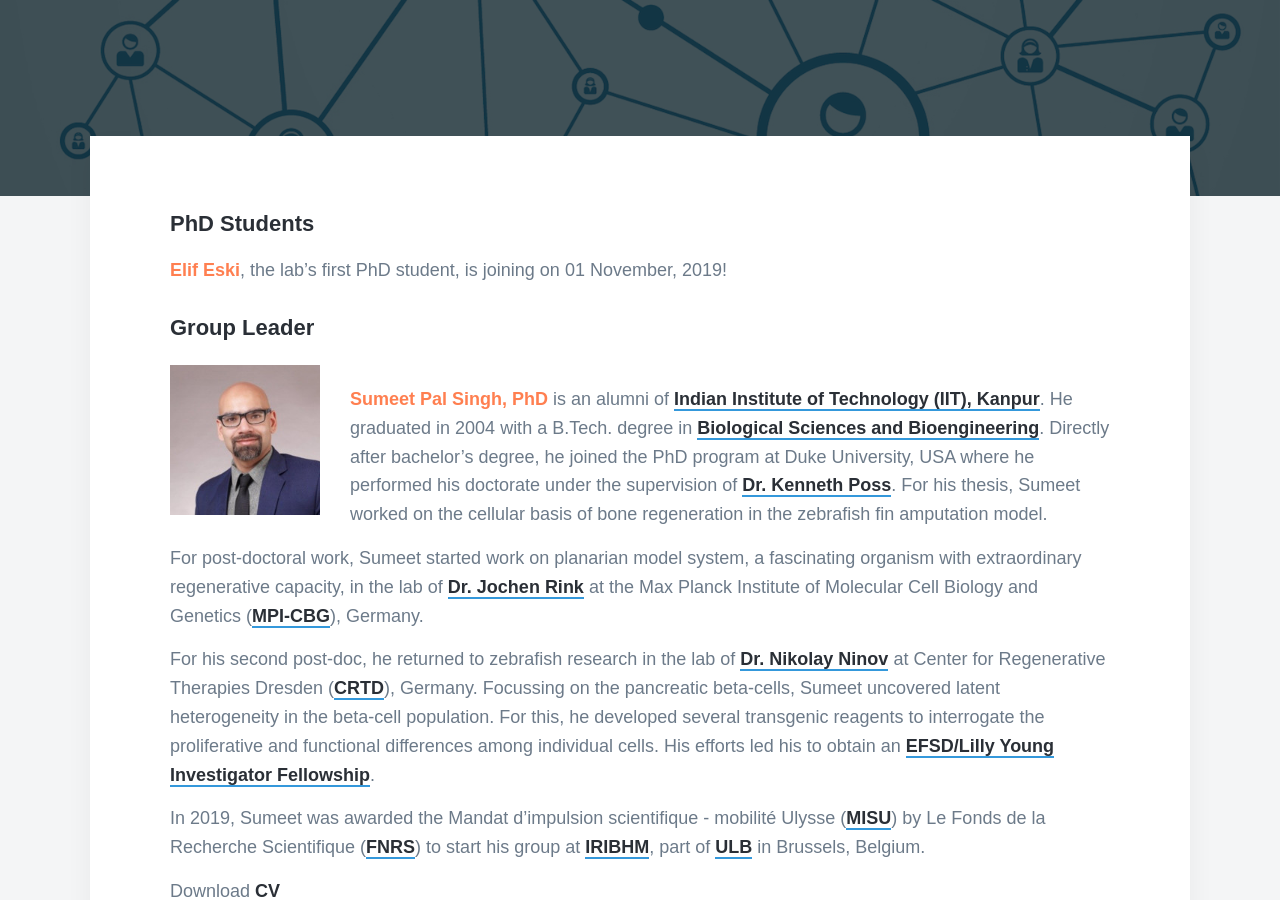
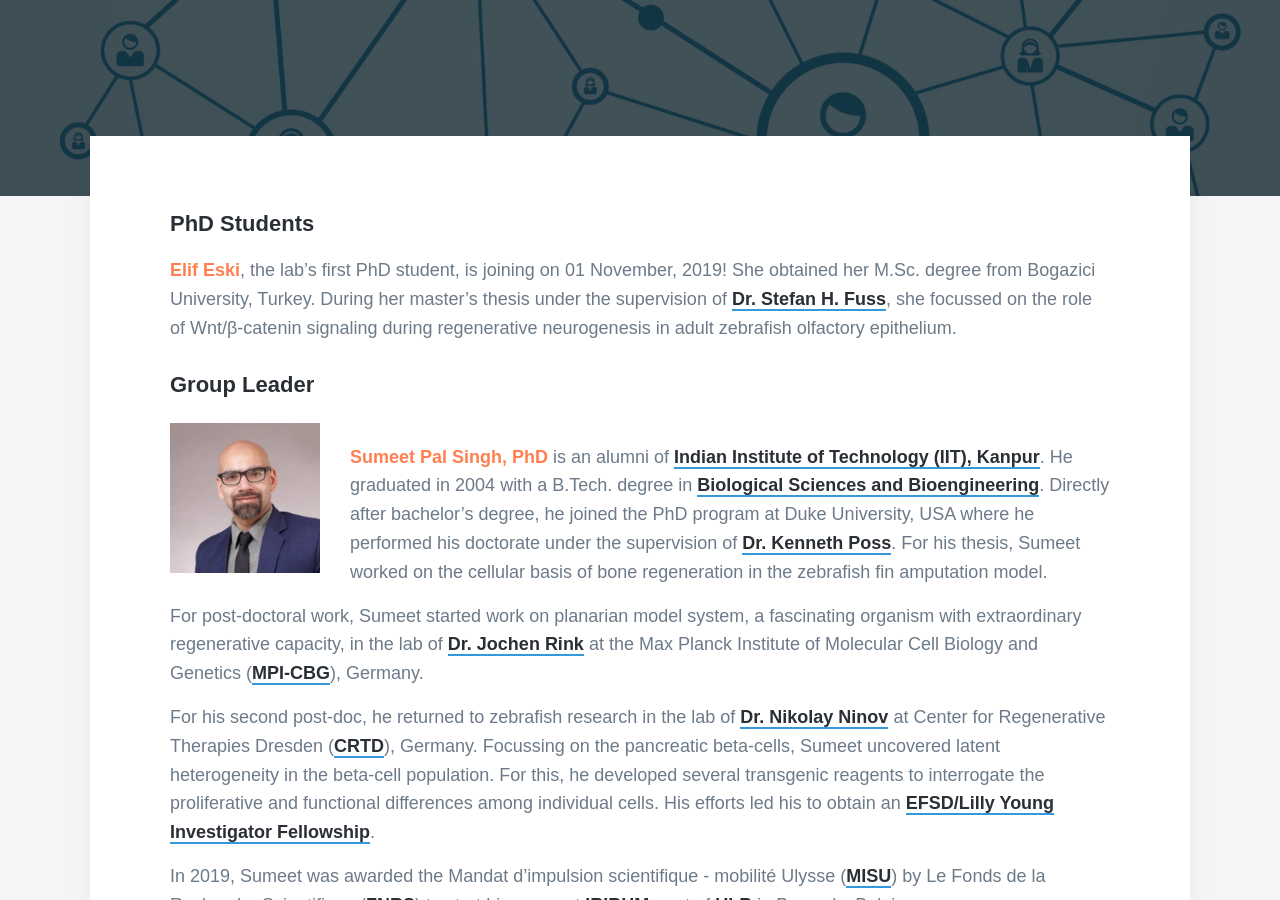
Before and after one commit to sumeetpalsingh/sumeetpalsingh.github.io, a Jekyll site: the page built from _pages/members.md, in a window 1280 px wide and 900 px high, scrolled down 390 px. Built offline with Jekyll 4.4.1, drawn with Linux system fonts in a browser that asks for light colours; nearby versions of some CDN libraries; some web fonts are replaced.

Commit message:
Update members.md

```diff
--- a/_pages/members.md
+++ b/_pages/members.md
@@ -8,7 +8,7 @@ featured_image: /images/demo/members.jpg
 
 #### PhD Students
 
-<span style="color:coral">**Elif Eski**</span>, the lab's first PhD student, is joining on 01 November, 2019!
+<span style="color:coral">**Elif Eski**</span>, the lab's first PhD student, is joining on 01 November, 2019! She obtained her M.Sc. degree from Bogazici University, Turkey. During her master's thesis under the supervision of [Dr. Stefan H. Fuss](http://neurobio.boun.edu.tr/), she focussed on the role of Wnt/β-catenin signaling during regenerative neurogenesis in adult zebrafish olfactory epithelium.
 
 #### Group Leader
 <img src="/images/members/sumeet.jpeg" alt="Sumeet" style="float:left;width:150px;height:150px;margin:-20px 30px 0px 0px">
```
